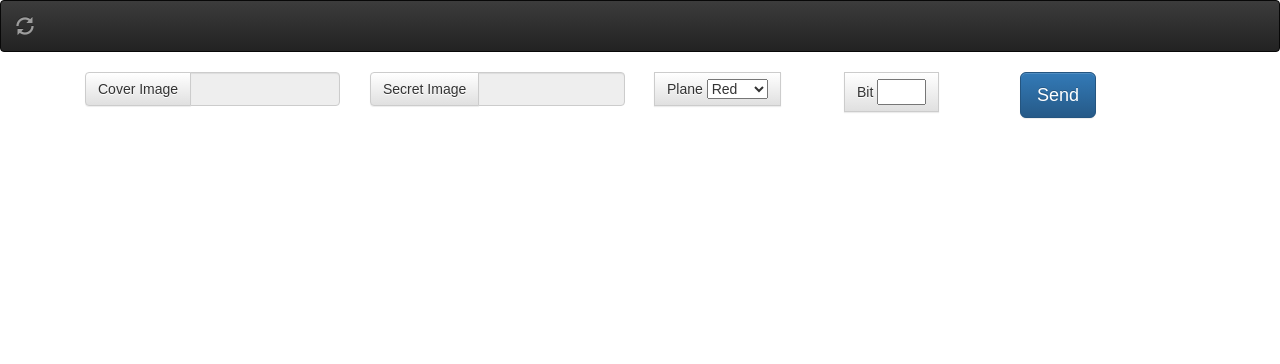
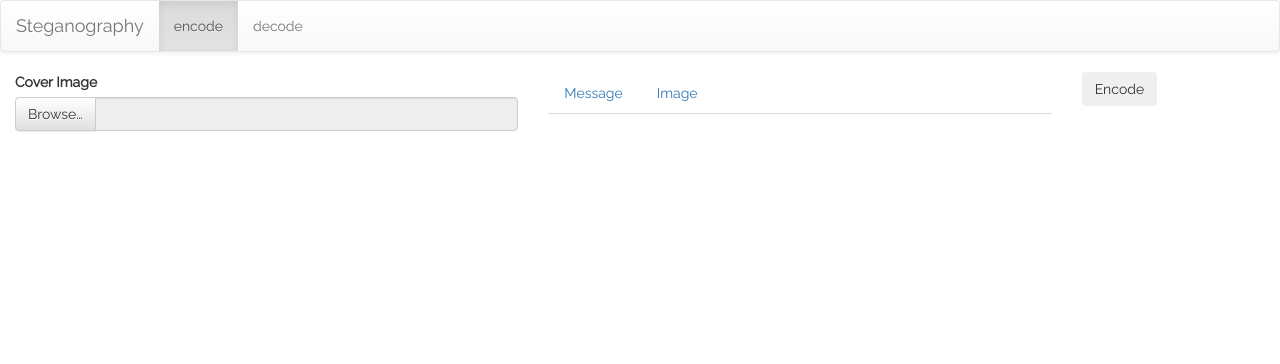
Before and after one commit to imankarimi/Steganography, a Flask app: page / in a window 1280 px wide. Shown: the top 364 px of the page. Run offline with Flask 2, Linux system fonts and the light colour scheme; some libraries are stand-ins or nearby versions.

Commit message:
modify stegano

```diff
--- a/steganography.py
+++ b/steganography.py
@@ -7,23 +7,6 @@
 @app.route('/', methods=['GET'])
 def index():
     return render_template('index.html')
-
-
-@app.route('/embed', methods=['POST'])
-def embed():
-    result = steganography()
-    return render_template('index.html', response=result)
-
-
-@app.route('/api/v1/embed')
-def embed_service():
-    result = steganography()
-    return jsonify(result)
-
-
-@app.route('/stegano/')
-def stegano():
-    return render_template('stegano.html')
 
 
 @app.route('/api/v1/stegano/encode/', methods=['POST'])
--- a/templates/index.html
+++ b/templates/index.html
@@ -2,37 +2,39 @@
 <html lang="en">
 <head>
     <meta charset="UTF-8">
+    <meta name="viewport" content="width=device-width, initial-scale=1">
     <title>Steganography</title>
     <link rel="stylesheet" href="{{ url_for('static', filename='css/bootstrap.min.css') }}">
     <link rel="stylesheet" href="{{ url_for('static', filename='css/bootstrap-theme.min.css') }}">
     <link rel="stylesheet" href="{{ url_for('static', filename='css/style.css') }}">
+    <link rel="stylesheet" href="https://fonts.googleapis.com/css?family=Raleway">
 </head>
 <body>
-    <nav class="navbar navbar-inverse">
+
+    <nav class="navbar navbar-default">
         <div class="container-fluid">
-            <div class="navbar-header">
-                <button type="button" class="navbar-toggle collapsed" data-toggle="collapse" data-target="#bs-example-navbar-collapse-1" aria-expanded="false">
-                    <span class="sr-only">Toggle navigation</span>
-                    <span class="icon-bar"></span>
-                    <span class="icon-bar"></span>
-                    <span class="icon-bar"></span>
-                </button>
-                <a class="navbar-brand" href="{{ url_for('.index') }}">
-                    <span class="glyphicon glyphicon-refresh"></span>
-                </a>
+            <div class="navbar-header"><a class="navbar-brand" href="#">Steganography</a></div>
+
+            <div class="collapse navbar-collapse" id="bs-example-navbar-collapse-1">
+                <ul class="nav navbar-nav">
+                    <li class="active"><a href="#">encode</a></li>
+                    <li><a href="#">decode</a></li>
+                </ul>
             </div>
         </div>
     </nav>
 
-    <form action="{{ url_for('embed') }}" method="POST" enctype="multipart/form-data">
-        <div class="container">
-            <div class="col-md-3">
+    <!-- content -->
+    <div class="container-fluid">
+        <div class="row">
+            <form id="stegano_encode" action="{{ url_for('stegano_encode') }}" method="POST" enctype="multipart/form-data">
+                <div class="col-md-5">
                     <div class="form-group">
+                        <label>Cover Image</label>
                         <div class="input-group">
                             <span class="input-group-btn">
                                 <span class="btn btn-default btn-file cover">
-                                <span>Cover Image</span>
-                                <input type="file" name="cover" id="coverImgInp" accept="image/*" required>
+                                    Browse… <input type="file" name="cover" id="coverImgInp" accept="image/*" required>
                                 </span>
                             </span>
                             <input type="text" class="form-control" readonly>
@@ -40,13 +42,29 @@
                         <img id='cover-upload'/>
                     </div>
                 </div>
-            <div class="col-md-3">
+
+                <div class="col-md-5">
+                    <ul class="nav nav-tabs" id="myTab" role="tablist">
+                        <li class="nav-item"><a class="nav-link active" id="home-tab" data-toggle="tab" href="#home" role="tab" aria-controls="home" aria-selected="true">Message</a></li>
+                        <li class="nav-item"><a class="nav-link" id="profile-tab" data-toggle="tab" href="#profile" role="tab" aria-controls="profile" aria-selected="false">Image</a></li>
+                    </ul>
+
+                    <div class="tab-content" id="myTabContent">
+                        <div class="tab-pane fade active" id="home" role="tabpanel" aria-labelledby="home-tab">
                             <div class="form-group">
+                                <div class="input-group">
+                                    <label for="message"><span>Secret Message:</span></label>
+                                    <textarea name="message" id="message" cols="80" rows="10"></textarea>
+                                </div>
+                            </div>
+                        </div>
+                        <div class="tab-pane fade" id="profile" role="tabpanel" aria-labelledby="profile-tab">
+                            <div class="form-group">
+                                <label>Cover Image</label>
                                 <div class="input-group">
                                     <span class="input-group-btn">
                                         <span class="btn btn-default btn-file secret">
-                                <span>Secret Image</span>
-                                <input type="file" name="secret" id="secretImgInp" required>
+                                            Browse… <input type="file" name="secret" id="secretImgInp" accept="image/*">
                                         </span>
                                     </span>
                                     <input type="text" class="form-control" readonly>
@@ -54,100 +72,34 @@
                                 <img id='secret-upload'/>
                             </div>
                         </div>
-            <div class="col-md-2">
-                <div class="form-group">
-                    <div class="input-group">
-                        <span class="input-group-btn">
-                            <span class="btn btn-default">
-                                <span>Plane</span>
-                                <select name="plane" required>
-                                  <option value="0" selected>Red</option>
-                                  <option value="1">Green</option>
-                                  <option value="2">Blue</option>
-                                </select>
-                            </span>
-                        </span>
-                    </div>
-                    <img id='secret-upload'/>
                     </div>
                 </div>
                 <div class="col-md-2">
-                <div class="form-group">
-                    <div class="input-group">
-                        <span class="input-group-btn">
-                            <span class="btn btn-default">
-                                <span>Bit</span>
-                                <input type="number" name="bit" min="0" max="7" required>
-                            </span>
-                        </span>
+                    <button class="btn btn-outline-success" type="submit">Encode</button>
+                </div>
+            </form>
+        </div>
+    </div>
+    <!-- end content -->
+
+    <button type="button" id="show_image" style="visibility: hidden;" class="btn btn-primary" data-toggle="modal" data-target="#encode_model">Launch demo modal</button>
+
+    <!-- Modal -->
+    <div class="modal fade panel-primary" id="encode_model" tabindex="-1" role="dialog" aria-labelledby="exampleModalCenterTitle" aria-hidden="true">
+        <div class="modal-dialog modal-dialog-centered" role="document">
+            <div class="modal-content">
+                <div class="modal-header">
+                    <button type="button" class="close" data-dismiss="modal" aria-label="Close">
+                        <span aria-hidden="true">&times;</span>
+                    </button>
+                </div>
+                <div class="modal-body"></div>
+                <div class="modal-footer">
+                    <a class="btn btn-primary">Download image</a>
                 </div>
             </div>
         </div>
-            <button class="btn btn-lg btn-primary" id="upload-button" type="submit">Send</button>
     </div>
-    </form>
-
-    {% if response is defined %}
-        <div class="container mt40">
-            <section class="row">
-                {% if response['cover'] is defined %}
-                    <article class="col-xs-12 col-sm-6 col-md-3">
-                        <div class="panel panel-default">
-                            <div class="panel-body">
-                                <a href="{{ response['cover'] }}" class="zoom" data-type="image" target="_blank">
-                                    <img src="{{ response['cover'] }}" alt="Cover Portfolio" />
-                                    <span class="overlay"><i class="glyphicon glyphicon-fullscreen"></i></span>
-                                </a>
-                            </div>
-                            <div class="panel-footer"><h4>Cover</h4></div>
-                        </div>
-                    </article>
-                {% endif %}
-
-                {% if response['secret'] is defined %}
-                    <article class="col-xs-12 col-sm-6 col-md-3">
-                        <div class="panel panel-default">
-                            <div class="panel-body">
-                                <a href="{{ response['secret'] }}" class="zoom" data-type="image" target="_blank">
-                                    <img src="{{ response['secret'] }}" alt="People Portfolio" />
-                                    <span class="overlay"><i class="glyphicon glyphicon-fullscreen"></i></span>
-                                </a>
-                            </div>
-                            <div class="panel-footer"><h4>Secret</h4></div>
-                        </div>
-                    </article>
-                {% endif %}
-
-                {% if response['encode'] is defined %}
-                    <article class="col-xs-12 col-sm-6 col-md-3">
-                        <div class="panel panel-default">
-                            <div class="panel-body">
-                                <a href="{{ response['encode'] }}" class="zoom" data-type="image" target="_blank">
-                                    <img src="{{ response['encode'] }}" alt="Sports Portfolio" />
-                                    <span class="overlay"><i class="glyphicon glyphicon-fullscreen"></i></span>
-                                </a>
-                            </div>
-                            <div class="panel-footer"><h4>Encode</h4></div>
-                        </div>
-                    </article>
-                {% endif %}
-
-                {% if response['decode'] is defined %}
-                    <article class="col-xs-12 col-sm-6 col-md-3">
-                        <div class="panel panel-default">
-                            <div class="panel-body">
-                                <a href="{{ response['decode'] }}" class="zoom" data-type="image" target="_blank">
-                                    <img src="{{ response['decode'] }}" alt="Food Portfolio" />
-                                    <span class="overlay"><i class="glyphicon glyphicon-fullscreen"></i></span>
-                                </a>
-                            </div>
-                            <div class="panel-footer"><h4>Decode</h4></div>
-                        </div>
-                    </article>
-                {% endif %}
-            </section>
-        </div>
-    {% endif %}
 
     <script src="{{ url_for('static', filename='js/jquery-3.3.1.min.js') }}"></script>
     <script src="{{ url_for('static', filename='js/bootstrap.min.js') }}"></script>
```
Also changed, not shown: templates/stegano.html (deleted, +0 -108 lines). Lines whose indentation alone changed are shown as unchanged.
